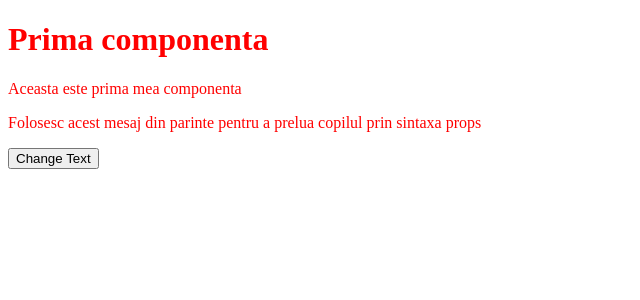
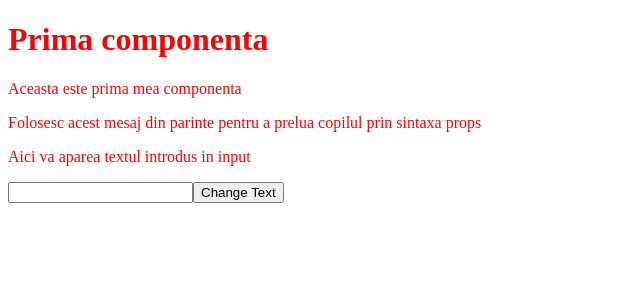
Before and after one commit to RafaMincu/react-fpage, a React (Create React App) app: page / in a window 1280 px wide. Shown: the top 300 px of the page, without its empty margins (0-640 px from the left). Built offline with nearby package versions, Linux system fonts and the light colour scheme.

Commit message:
Am adaugat un input si afisez intr-un paragraf in timp real textul introdus in input

```diff
--- a/src/App.jsx
+++ b/src/App.jsx
@@ -7,14 +7,21 @@ class App extends Component {
 
         this.state = {
             msg: "Prima componenta",
-            txt: "Aceasta este prima mea componenta"
+            txt: "Aceasta este prima mea componenta",
+            txtInput: "Aici va aparea textul introdus in input"
+
         }
     }
 
+    changeTitle (e) {
+        this.setState({
+            txtInput: e.target.value
+        })
+    }
 
     changeTxt () {
         this.setState({
-            txt: 'Acesta este noul text'
+            txt: 'Am apasat butonul Change Text'
         })
     }
 
@@ -24,6 +31,8 @@ class App extends Component {
                 <h1>{ this.state.msg }</h1>
                 <p>{ this.state.txt }</p>  {/* folosesc sintaxa this.state pentru a prelua informatii din interiorul componentei */}
                 <p>{ this.props.message }</p> {/* folosesc sintaxa this.props pentru a prelua informatii din exteriorul componentei */}
+                <p>{ this.state.txtInput }</p>
+                <input type="text" onChange={(e) => this.changeTitle(e)}/>
                 <button onClick={() => this.changeTxt()}>
                     Change Text
                 </button>
```
